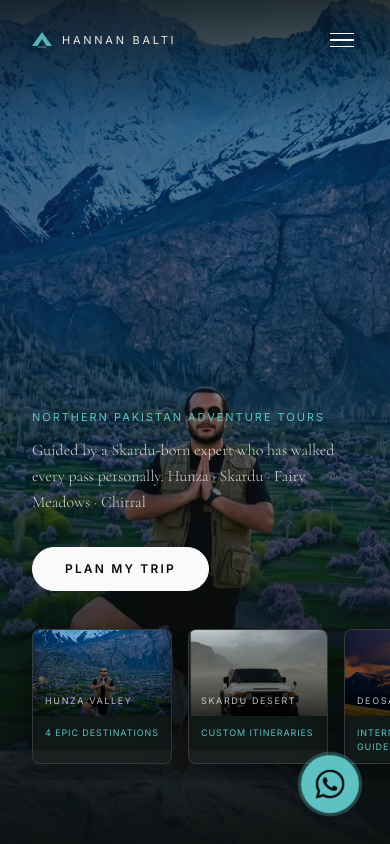
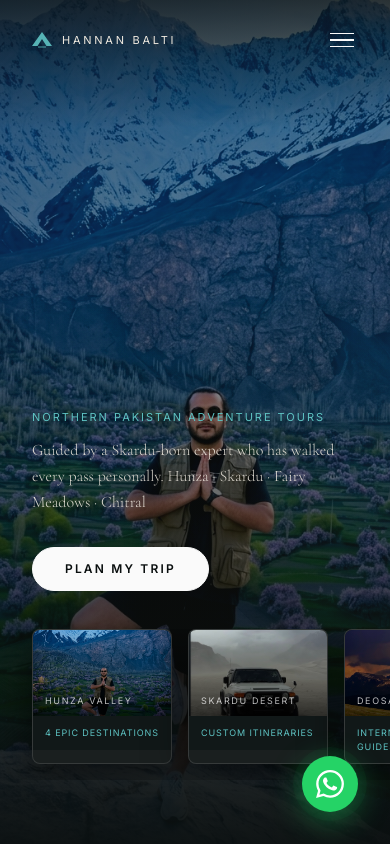
Before and after one commit to HammadGhani23/hannan-balti, a Next.js app: page / in a window 390 px wide. Shown: the top 844 px of the page. Built offline with nearby package versions, Linux system fonts and the light colour scheme.

Commit message:
Update WhatsApp bubble to green brand colors and add TRIPGO.PK context in footer

```diff
--- a/components/Footer.tsx
+++ b/components/Footer.tsx
@@ -80,11 +80,16 @@ export default function Footer() {
         </div>
 
         {/* Bottom */}
-        <div className="mt-10 pt-6 border-t border-white/[0.05] flex flex-col md:flex-row items-center justify-between gap-3">
-          <p className="font-nav text-[#888888] text-[10px] tracking-widest text-center">
-            TRIPGO.PK
-          </p>
-          <p className="font-nav text-[#888888]/50 text-[10px] tracking-wider">
+        <div className="mt-10 pt-6 border-t border-white/[0.05] flex flex-col md:flex-row items-center justify-between gap-4">
+          <div className="flex flex-col items-center md:items-start gap-1">
+            <p className="font-nav text-[#5EC2C2] text-[10px] tracking-widest">
+              TRIPGO.PK
+            </p>
+            <p className="font-nav text-[#888888]/70 text-[9px] tracking-wide">
+              Hannan Balti's official travel company — organising expert-guided tours across Northern Pakistan.
+            </p>
+          </div>
+          <p className="font-nav text-[#888888]/50 text-[10px] tracking-wider whitespace-nowrap">
             © {new Date().getFullYear()} HANNAN BALTI TOURS. ALL RIGHTS RESERVED.
           </p>
         </div>
--- a/components/WhatsAppBubble.tsx
+++ b/components/WhatsAppBubble.tsx
@@ -14,33 +14,55 @@ export default function WhatsAppBubble() {
       className="fixed bottom-8 right-8 z-50 flex items-center gap-3"
       onMouseEnter={() => setHovered(true)}
       onMouseLeave={() => setHovered(false)}
+      aria-label="Chat on WhatsApp"
     >
+      {/* Tooltip label on hover */}
       <AnimatePresence>
         {hovered && (
-          <motion.span
-            initial={{ opacity: 0, x: 10 }}
-            animate={{ opacity: 1, x: 0 }}
-            exit={{ opacity: 0, x: 10 }}
+          <motion.div
+            initial={{ opacity: 0, x: 12, scale: 0.95 }}
+            animate={{ opacity: 1, x: 0, scale: 1 }}
+            exit={{ opacity: 0, x: 12, scale: 0.95 }}
             transition={{ duration: 0.2, ease: 'easeOut' }}
-            className="font-nav text-[#0A0F0F] bg-[#5EC2C2] px-4 py-2 rounded-full whitespace-nowrap"
+            className="flex flex-col items-end"
+          >
+            <span
+              className="font-nav text-white px-4 py-2 rounded-xl whitespace-nowrap text-[11px] tracking-widest shadow-xl"
+              style={{ background: '#25D366', letterSpacing: '0.1em' }}
             >
               Chat with Hannan
-          </motion.span>
+            </span>
+            <span
+              className="font-nav text-white/70 text-[9px] mt-0.5 pr-1"
+              style={{ letterSpacing: '0.05em' }}
+            >
+              +92 334 9665758
+            </span>
+          </motion.div>
         )}
       </AnimatePresence>
 
+      {/* Pulsing green button */}
+      <div className="relative">
+        {/* Outer pulse ring */}
+        <motion.div
+          animate={{ scale: [1, 1.35, 1], opacity: [0.5, 0, 0.5] }}
+          transition={{ duration: 2, repeat: Infinity, ease: 'easeInOut' }}
+          className="absolute inset-0 rounded-full"
+          style={{ background: '#25D366' }}
+        />
+        {/* Main button */}
         <motion.div
           whileHover={{ scale: 1.1 }}
-        animate={{ scale: [1, 1.04, 1] }}
-        transition={{
-          scale: { duration: 2, repeat: Infinity, ease: 'easeInOut' },
-        }}
-        className="whatsapp-pulse w-14 h-14 rounded-full bg-[#5EC2C2] flex items-center justify-center shadow-lg"
+          whileTap={{ scale: 0.95 }}
+          className="relative w-14 h-14 rounded-full flex items-center justify-center shadow-2xl"
+          style={{ background: '#25D366', boxShadow: '0 8px 32px rgba(37,211,102,0.45)' }}
         >
-        <svg width="28" height="28" viewBox="0 0 24 24" fill="#0A0F0F">
+          <svg width="28" height="28" viewBox="0 0 24 24" fill="white">
             <path d="M17.472 14.382c-.297-.149-1.758-.867-2.03-.967-.273-.099-.471-.148-.67.15-.197.297-.767.966-.94 1.164-.173.199-.347.223-.644.075-.297-.15-1.255-.463-2.39-1.475-.883-.788-1.48-1.761-1.653-2.059-.173-.297-.018-.458.13-.606.134-.133.298-.347.446-.52.149-.174.198-.298.298-.497.099-.198.05-.371-.025-.52-.075-.149-.669-1.612-.916-2.207-.242-.579-.487-.5-.669-.51-.173-.008-.371-.01-.57-.01-.198 0-.52.074-.792.372-.272.297-1.04 1.016-1.04 2.479 0 1.462 1.065 2.875 1.213 3.074.149.198 2.096 3.2 5.077 4.487.709.306 1.262.489 1.694.625.712.227 1.36.195 1.871.118.571-.085 1.758-.719 2.006-1.413.248-.694.248-1.289.173-1.413-.074-.124-.272-.198-.57-.347m-5.421 7.403h-.004a9.87 9.87 0 01-5.031-1.378l-.361-.214-3.741.982.998-3.648-.235-.374a9.86 9.86 0 01-1.51-5.26c.001-5.45 4.436-9.884 9.888-9.884 2.64 0 5.122 1.03 6.988 2.898a9.825 9.825 0 012.893 6.994c-.003 5.45-4.437 9.884-9.885 9.884m8.413-18.297A11.815 11.815 0 0012.05 0C5.495 0 .16 5.335.157 11.892c0 2.096.547 4.142 1.588 5.945L.057 24l6.305-1.654a11.882 11.882 0 005.683 1.448h.005c6.554 0 11.89-5.335 11.893-11.893a11.821 11.821 0 00-3.48-8.413z" />
           </svg>
         </motion.div>
+      </div>
     </a>
   );
 }
```
Lines whose indentation alone changed are shown as unchanged.
